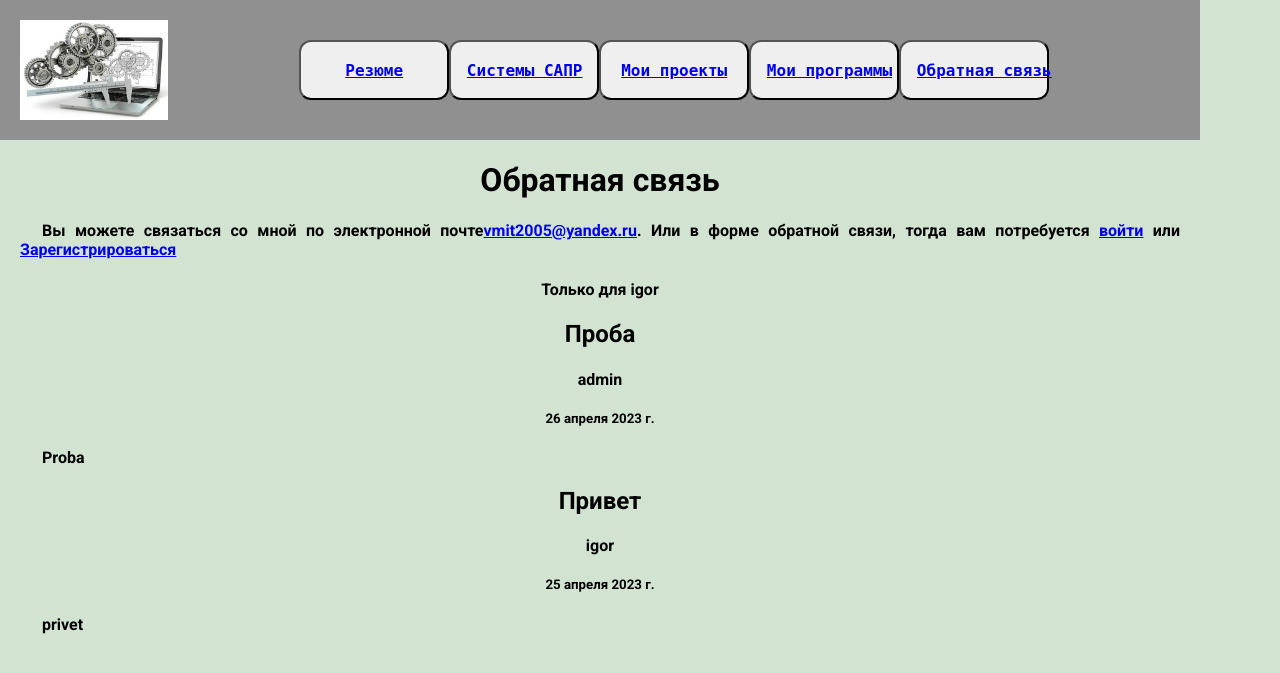
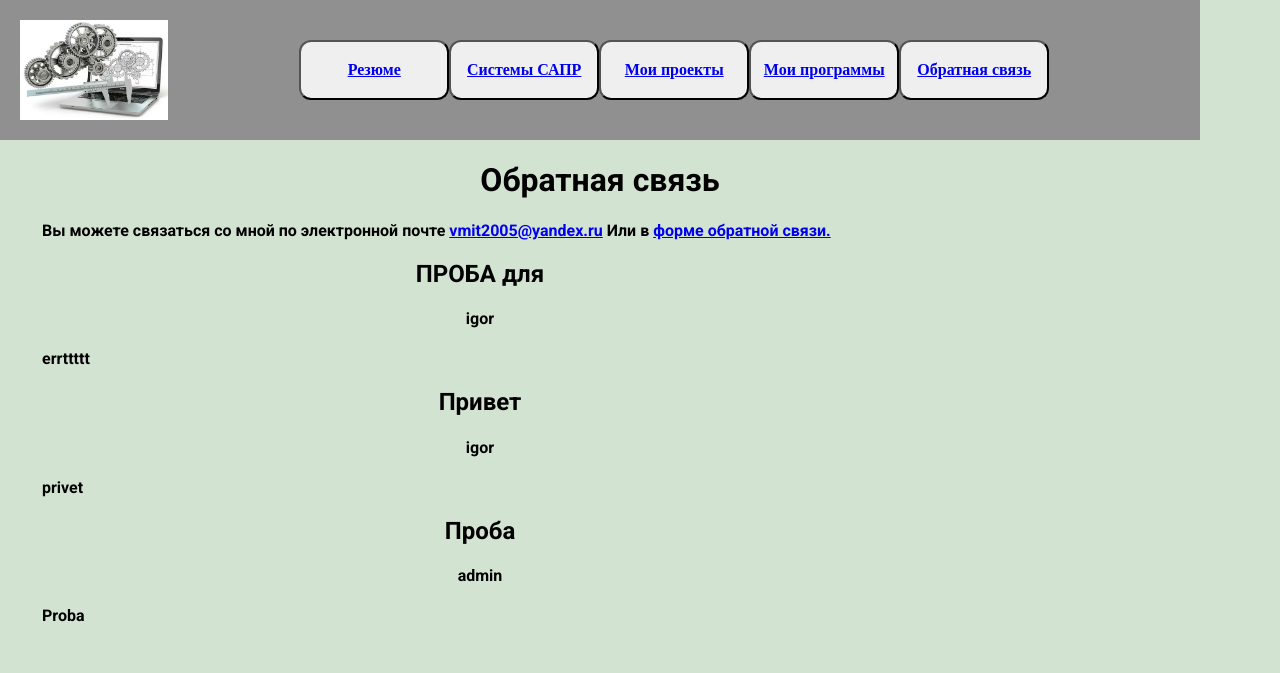
Before and after one commit to vmit2005/Diplom, a Django app: page /feedback/ in a window 1280 px wide. Shown: the top 673 px of the page. Run offline with Django 4.2, Linux system fonts and the light colour scheme; data comes from the database, SQL or seed files in the repository; both versions use the stored data as it was before the commit.

Commit message:
30.06.23

```diff
--- a/dipp/myrezume/feedback/models.py
+++ b/dipp/myrezume/feedback/models.py
@@ -5,8 +5,8 @@ class Feedback(models.Model):
     title = models.CharField(max_length=255, verbose_name='Тема сообщения')
     author = models.CharField(max_length=255, blank=True, verbose_name='Автор')
     description = models.TextField(blank=True, verbose_name='Сообщение' )
-    date = models.DateField(verbose_name='Дата')
-    alles = models.BooleanField(blank=True, default=True, verbose_name='Показывать всем ' )
+    # date = models.DateField(verbose_name='Дата',blank=True)
+    # alles = models.BooleanField(blank=True, default=True, verbose_name='Показывать всем ' )
 
     def __str__(self):
         return self.title
--- a/dipp/myrezume/feedback/templates/feedback/feedback.html
+++ b/dipp/myrezume/feedback/templates/feedback/feedback.html
@@ -1,22 +1,24 @@
 {% extends 'rezume/base.html' %}
 {% block content %}
 <h1>Обратная связь</h1>
-<p>Вы можете связаться со мной  по электронной почте<a href="mailto:vmit2005@yandex.ru">vmit2005@yandex.ru</a>.
-    Или в форме обратной связи, тогда вам потребуется <a href="{% url 'loginuser' %}">войти</a> или <a href="{% url 'signupuser' %}">Зарегистрироваться</a>
+<p>Вы можете связаться со мной  по электронной почте <a href="mailto:vmit2005@yandex.ru"> vmit2005@yandex.ru</a>
+
+    Или в <a href="{% url 'newfeedback2' %}"> форме обратной связи.</a> </p>
+<!--    , тогда вам потребуется <a href="{% url 'loginuser' %}">войти</a> или <a href="{% url 'signupuser' %}">Зарегистрироваться</a>-->
 
 </p>
 {% for feed in feeds %}
 <div class="element">
-{% if  feed.alles %}
-    <h2 class="top">{{feed.title}}    </h2>
-    <h4 class="author">{{feed.author}}    </h4>
+
+    <h2 class="top">{{feed.title}}  </h2>
+    <h4 class="author">{{feed.author}} </h4>
     <div class="feed_text">
-        <h5>{{feed.date}}</h5>
+<!--        <h5>{{feed.date}}</h5>-->
         <p>{{feed.description}}</p>
     </div>
-    {% else %}
-     <h4 class="author">Только для  {{feed.author}}    </h4>
-{% endif %}
+
+<!--    <h4 class="author">Только для  {{feed.author}}    </h4>-->
+
 </div>
 {% endfor %}
 
--- a/dipp/myrezume/feedback/urls.py
+++ b/dipp/myrezume/feedback/urls.py
@@ -10,8 +10,11 @@ urlpatterns = [
     path('signup/', views.signupuser, name='signupuser'),
     path('login/', views.loginuser, name='loginuser'),
     path('logout/', views.logoutuser, name='logoutuser'),
-    path('new_feedback/', views.new_feedback, name='newfeedback'),
+    # path('new_feedback/', views.new_feedback, name='newfeedback'),
+    path('new_feedback2/', views.new_feedback2, name='newfeedback2'),
 
-    # path('new_feedback/', views.newfeedback, name='newfeedback'),
+
+
+
 
 ]
--- a/dipp/myrezume/feedback/views.py
+++ b/dipp/myrezume/feedback/views.py
@@ -3,22 +3,40 @@ from django.contrib.auth.forms import UserCreationForm, AuthenticationForm
 from django.contrib.auth.models import User
 from django.db import IntegrityError
 from django.contrib.auth import login, logout, authenticate
-# from .forms import Feedform
+from .forms import FeedbackForm
 from .models import Feedback
 from django.utils import timezone
 from django.contrib.auth.decorators import login_required
 
 
+def feedbacks(request):
+    feeds = Feedback.objects.order_by('title')
+    return render(request, 'feedback/feedback.html', {'feeds': feeds})
 
-def feedbacks(request):
-    feeds = Feedback.objects.order_by('-date')
-    return render(request, 'feedback/feedback.html', {'feeds':feeds})
 
-def detail(request, feed_id):
-    return render(request,'feedback/details.html',{'id':feed_id})
+# def detail(request, feed_id):
+#     return render(request, 'feedback/details.html', {'id': feed_id})
+#
 
-def new_feedback(request):
-    return render(request, 'feedback/newfeedback.html')
+# def new_feedback(request):
+#     return render(request, 'feedback/newfeedback.html')
+
+
+def new_feedback2(request):
+    if request.method == 'POST':
+        form = FeedbackForm(request.POST)
+        if form.is_valid():
+            print(form.data)
+            form.save()
+            return redirect('feedback')
+        else:
+            error = 'Данные неверные'
+    form = FeedbackForm()
+    data = {
+        'form': form,
+        # 'error': error
+    }
+    return render(request, 'feedback/newfeedback2.html', data)
 
 
 def signupuser(request):
--- a/dipp/myrezume/rezume/static/css/style.css
+++ b/dipp/myrezume/rezume/static/css/style.css
@@ -36,6 +36,20 @@ textarea{size: 400px;}
 .element img{
     width: 500px;
 }
+
+.element{
+    width: 80%;
+    align-items: center;
+}
+
+.form-control{
+    width: 70%;
+    margin: 10px;
+    padding:10px;
+    font-size: ;
+}
+
+
 h1{
     font-size: 32px;
     font-weight: bold;
@@ -83,7 +97,7 @@ text{
     list-style: none;
     font-size: 20px;
 }
-button{
+.button{
     border-radius: 12px;
     font-weight: bold;
     width: 150px;
--- a/dipp/myrezume/rezume/templates/rezume/base.html
+++ b/dipp/myrezume/rezume/templates/rezume/base.html
@@ -13,11 +13,11 @@
         <img src="{% static 'rezume/i.webp' %}" height="100" alt="картинка" align="left">
         <div class="wrap">
 
-            <button ><pre> <a href="{% url 'index' %}">Резюме</a> </pre></button>
-            <button ><pre> <a href="{% url 'acad' %}">Системы САПР</a> </pre></button>
-            <button ><pre> <a href="{% url 'arbeit' %}">Мои проекты</a> </pre></button>
-            <button ><pre> <a href="{% url 'programm' %}">Mои программы</a> </pre></button>
-            <button ><pre> <a href="{% url 'feedback' %}">Обратная связь</a> </pre></button>
+            <button class="button"> <a href="{% url 'index' %}">Резюме</a> </button>
+            <button class="button"> <a href="{% url 'acad' %}">Системы САПР</a> </button>
+            <button class="button"> <a href="{% url 'arbeit' %}">Мои проекты</a> </button>
+            <button class="button"> <a href="{% url 'programm' %}">Mои программы</a> </button>
+            <button class="button"> <a href="{% url 'feedback' %}">Обратная связь</a> </button>
         </div>
 
     </div>
--- a/dipp/myrezume/rezume/templates/rezume/index.html
+++ b/dipp/myrezume/rezume/templates/rezume/index.html
@@ -4,7 +4,11 @@
   <div class="block">
     {% for project in projects %}
     <h2>{{ project.title }}</h2>
-    <p class="data">{{ project.date1 }} - {{ project.date2 }}</p>
+    {% if project.date2 %}
+      <p class="data">{{ project.date1 }} - {{ project.date2 }}</p>
+    {% else %}:
+    <p class="data">{{ project.date1 }} - по настоящее время</p>
+    {% endif %}
 
     <p>{{ project.description|safe}} </p>
 
```
Also changed, not shown: dipp/myrezume/feedback/forms.py (+32 -4 lines), dipp/myrezume/feedback/templates/feedback/newfeedback.html (+4 -9 lines), dipp/myrezume/feedback/templates/feedback/newfeedback2.html (added, +19 -0 lines), dipp/myrezume/db.sqlite3, dipp/myrezume/feedback/migrations/0005_alter_feedback_alles_alter_feedback_date.py (added), dipp/myrezume/feedback/migrations/0006_remove_feedback_date.py (added), dipp/myrezume/feedback/migrations/0007_remove_feedback_alles.py (added).
